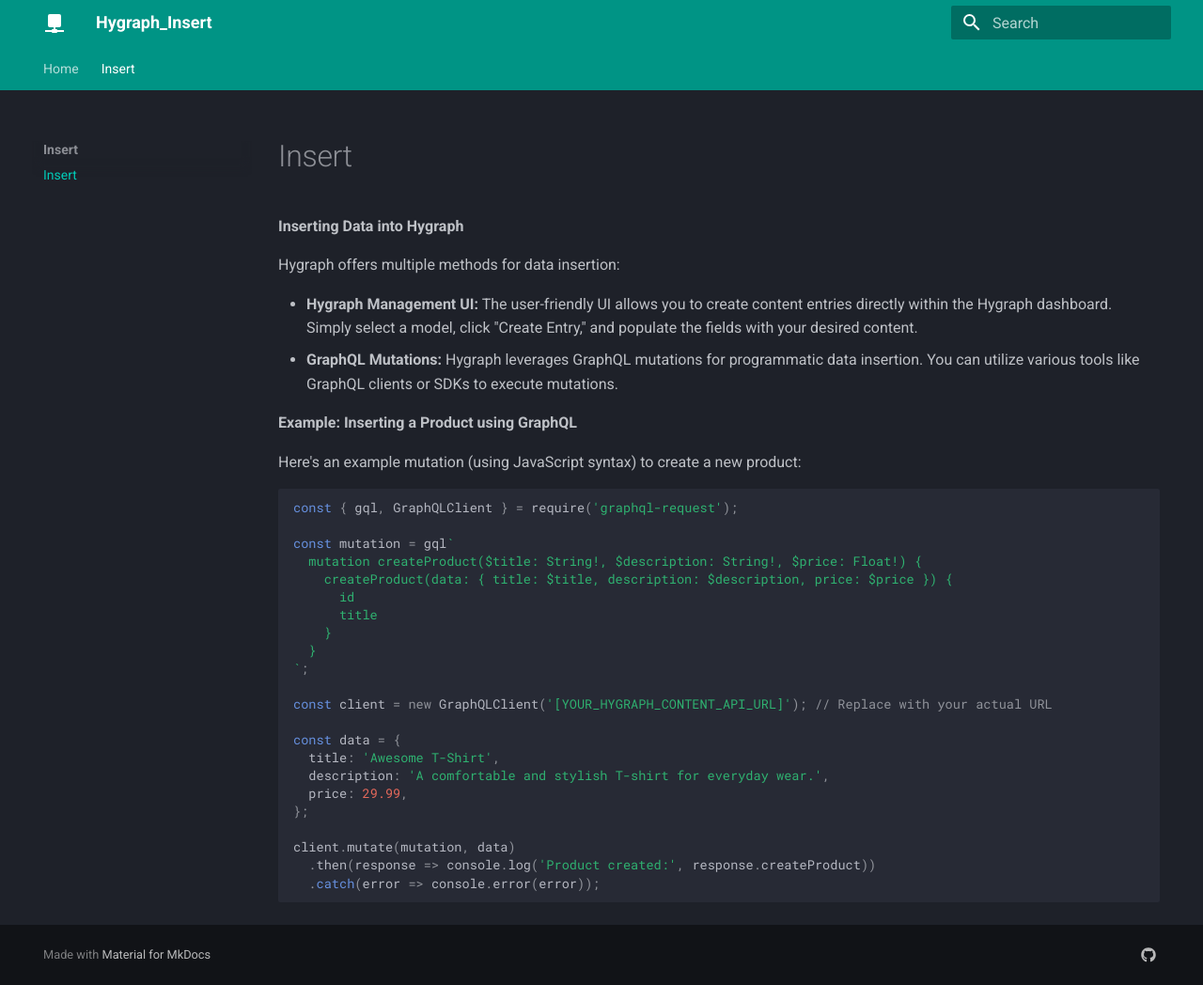
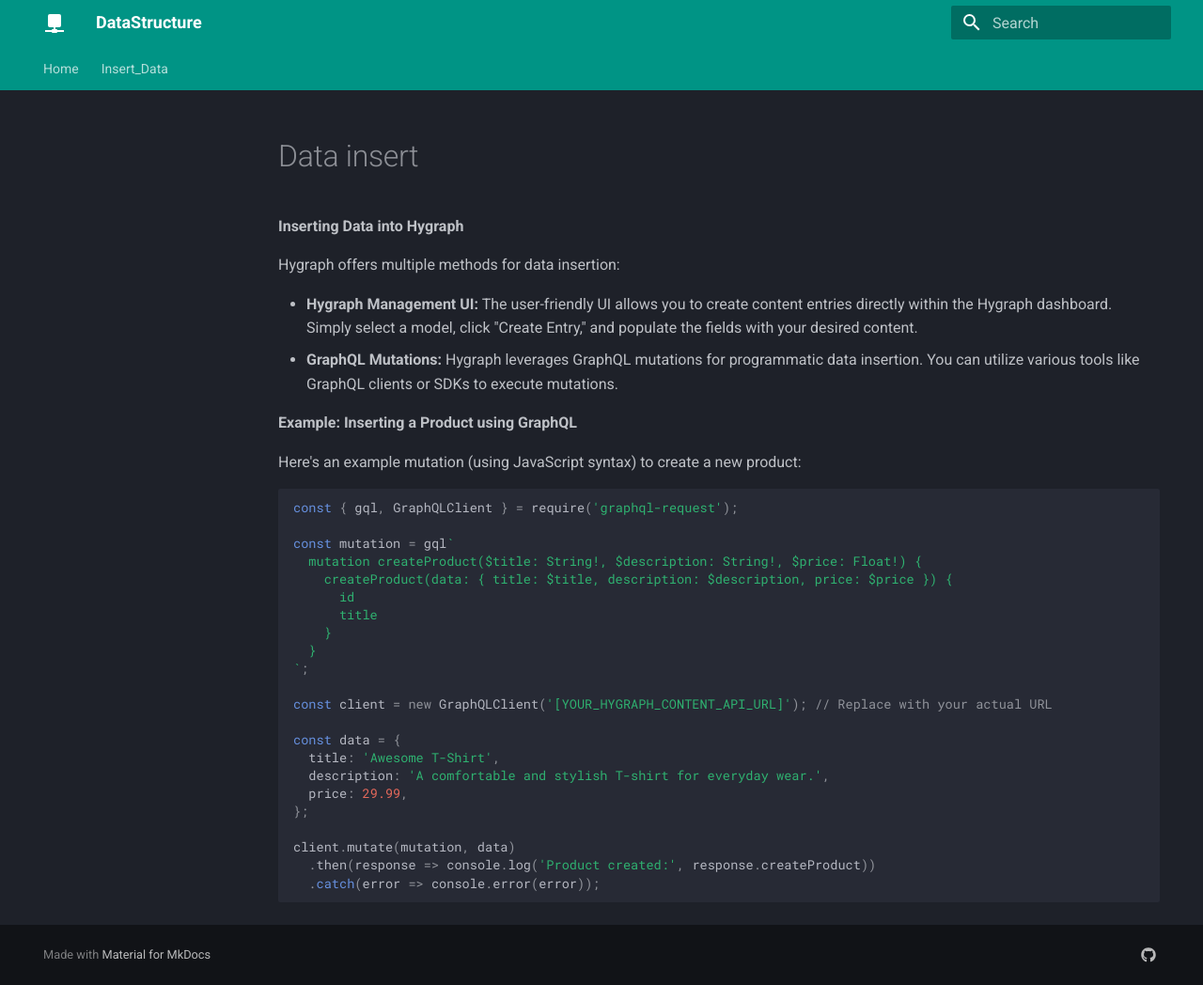
Before and after one commit to Sinix-Codes/Hygraph_Insert, an MkDocs documentation site: the page built from docs/Insert/data_insert.md, in a window 1280 px wide and 1048 px high. Shown: the whole window at 94% size. Built offline with MkDocs 1.6.1 and Material for MkDocs 9.7.7, drawn with Linux system fonts in a browser that asks for light colours.

Commit message:
update:1

```diff
--- a/mkdocs.yml
+++ b/mkdocs.yml
@@ -1,4 +1,4 @@
-site_name: Hygraph_Insert
+site_name: DataStructure
 
 theme:
   name: material
@@ -10,7 +10,7 @@
 
   icon:
     logo: material/network
-    favicon: material/Hygraph_Insert
+    favicon: material/datastructure
 
   features:
     - content.tabs.link
@@ -19,9 +19,9 @@
 
 nav:
   - Home:
-    - index.md
-  - Insert:
-    - Insert : Insert/data_insert.md
+    - Hygraph_Insert: index.md
+  - Insert_Data:
+    - Insert/index.md
 
 
 extra:
```
